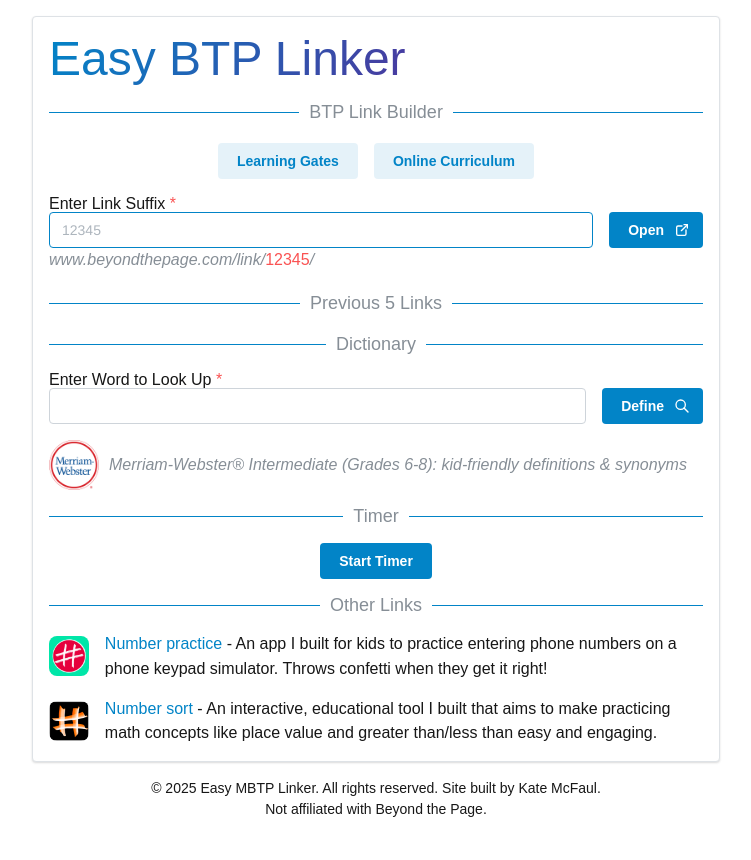
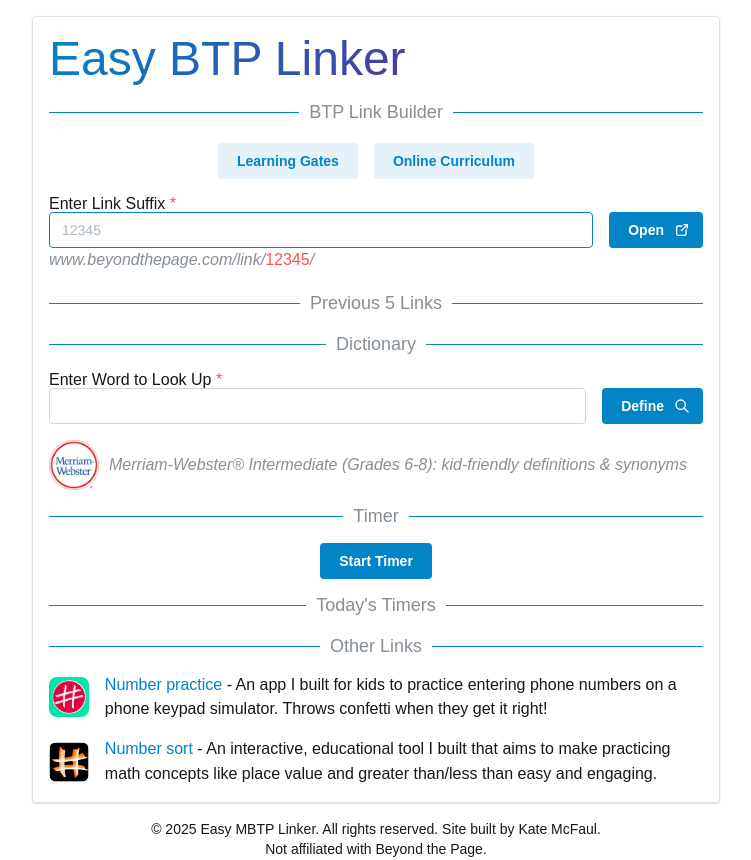
Before and after one commit to craftykate/mbtp-linker, a Next.js app: page / in a window 1280 px wide. Shown: the whole page, without its empty margins (264-1015 px from the left). Before the commit the page ends 819 px from the top, so only its background shows below. Built offline with nearby package versions, Linux system fonts and the light colour scheme.

Commit message:
Minor housekeeping to move Divider to parent file

```diff
--- a/components/timer/PreviousTimers.tsx
+++ b/components/timer/PreviousTimers.tsx
@@ -1,12 +1,5 @@
 import { useState } from "react";
-import {
-  ActionIcon,
-  Divider,
-  Group,
-  Stack,
-  Text,
-  Tooltip,
-} from "@mantine/core";
+import { ActionIcon, Group, Stack, Text, Tooltip } from "@mantine/core";
 import { useDisclosure } from "@mantine/hooks";
 import { IconTrash, IconClockPlay } from "@tabler/icons-react";
 import { useTimerSessionsContext } from "@/store/timerSessions";
@@ -56,13 +49,6 @@ export default function PreviousTimers({
 
   return (
     <>
-      <Divider
-        my="sm"
-        color="cyan"
-        label={<Text size="lg">Today&apos;s Timers</Text>}
-        labelPosition="center"
-        size="xs"
-      />
       {opened && (
         <ConfirmDeleteModal
           opened={opened}
--- a/components/timer/Timer.tsx
+++ b/components/timer/Timer.tsx
@@ -241,6 +241,13 @@ export default function Timer() {
         )}
         {showTimer && <KeepScreenAwake />}
       </Stack>
+      <Divider
+        my="sm"
+        color="cyan"
+        label={<Text size="lg">Today&apos;s Timers</Text>}
+        labelPosition="center"
+        size="xs"
+      />
       <PreviousTimers
         onResume={handleResumeFromSession}
         loadDisabled={showTimer /* disable loading when any timer is active */}
```
